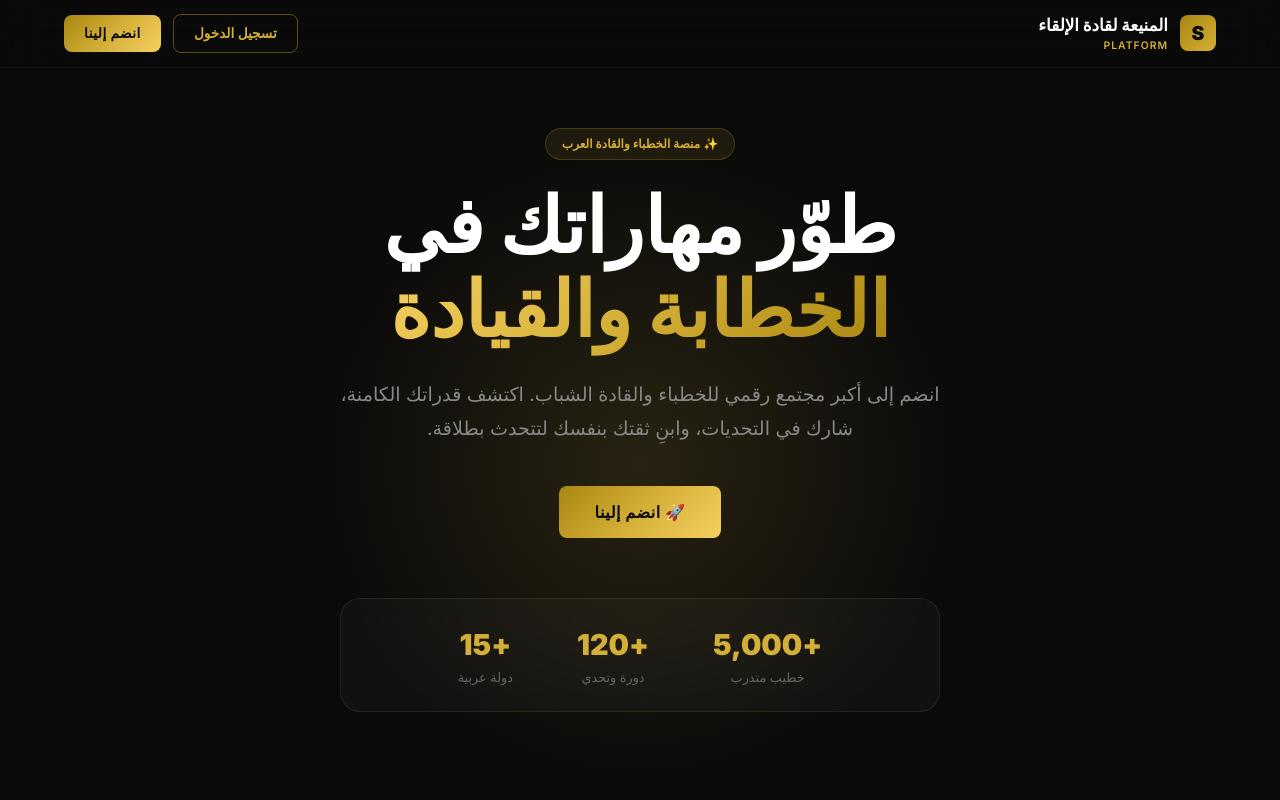
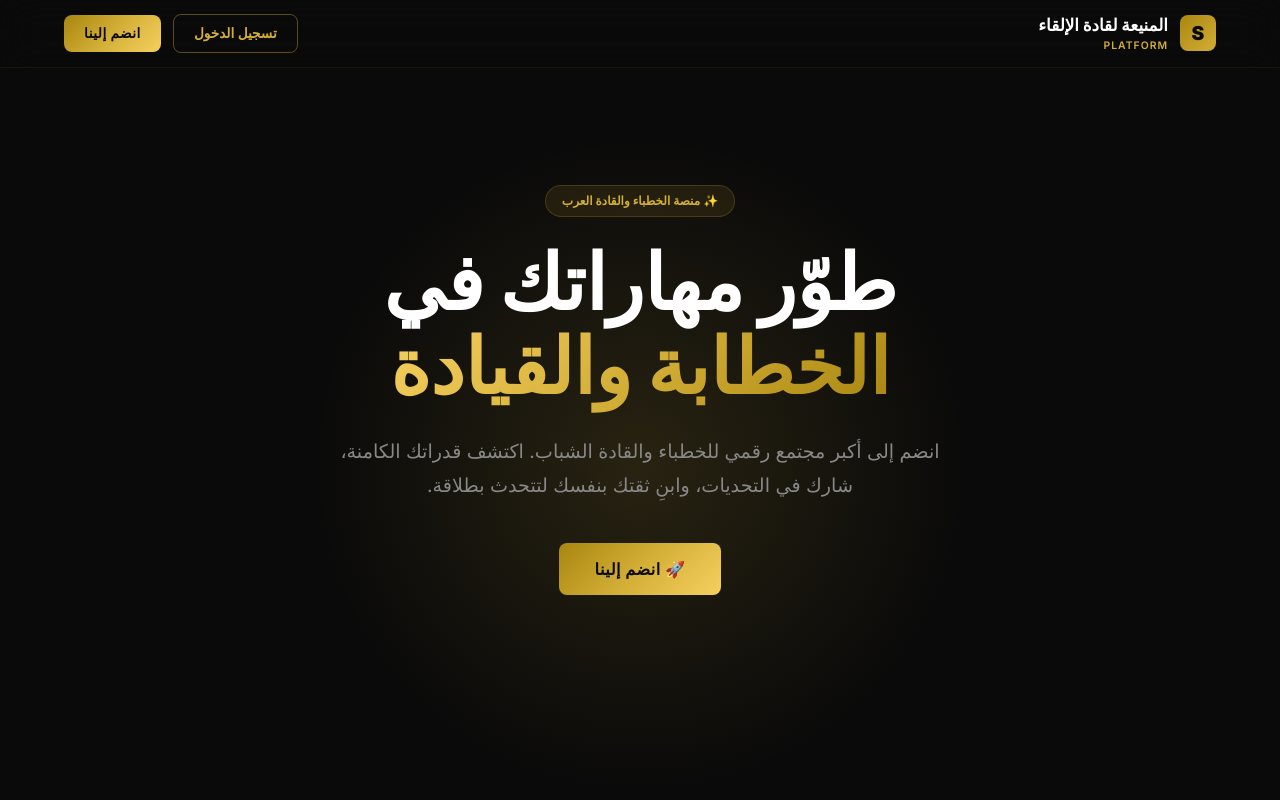
Before and after one commit to houssamamargrp3-ops/voiceleaders, a Next.js app: page / in a window 1280 px wide. Shown: the top 800 px of the page. Built offline with nearby package versions, Linux system fonts and the light colour scheme; no server answers.

Commit message:
style: remove stats section from landing page

```diff
--- a/src/app/page.tsx
+++ b/src/app/page.tsx
@@ -25,11 +25,7 @@ export default async function LandingPage() {
     },
   ];
 
-  const stats = [
-    { value: '+5,000', label: 'خطيب متدرب' },
-    { value: '+120', label: 'دورة وتحدي' },
-    { value: '+15', label: 'دولة عربية' },
-  ];
+
 
   return (
     <div style={{ background: '#0A0A0A', minHeight: '100vh', overflowX: 'hidden', color: '#fff' }}>
@@ -131,21 +127,7 @@ export default async function LandingPage() {
             )}
           </div>
 
-          {/* Stats Row */}
-          <div style={{
-            display: 'flex', gap: 24, flexWrap: 'wrap', justifyContent: 'center',
-            padding: '24px 40px',
-            background: 'rgba(255,255,255,0.03)',
-            border: '1px solid rgba(212,175,55,0.12)',
-            borderRadius: 20, backdropFilter: 'blur(10px)',
-          }}>
-            {stats.map((s, i) => (
-              <div key={i} style={{ textAlign: 'center', padding: '0 20px' }}>
-                <div style={{ fontSize: '1.8rem', fontWeight: 900, color: '#D4AF37' }}>{s.value}</div>
-                <div style={{ fontSize: '0.8rem', color: '#666', marginTop: 2 }}>{s.label}</div>
-              </div>
-            ))}
-          </div>
+
         </div>
       </section>
 
```
